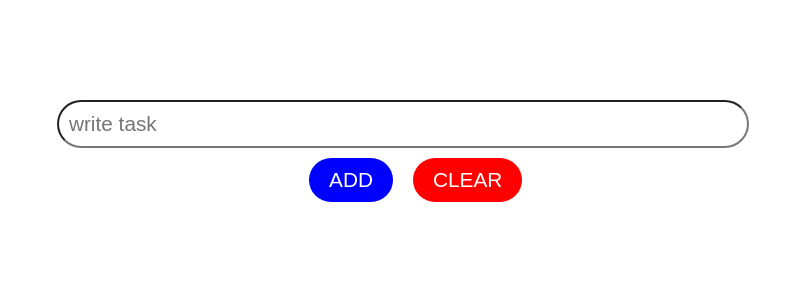
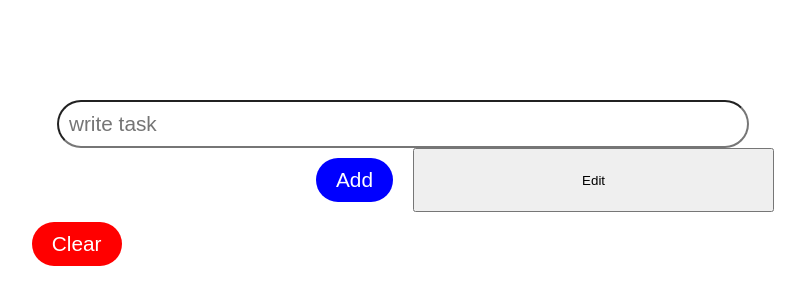
Before and after one commit to riyatiwari1919/TO_DO_List, a plain HTML site: page index.html in a window 1280 px wide. Shown: the whole page, without its empty margins (237-1042 px from the left). Drawn offline with Linux system fonts and the light colour scheme.

Commit message:
Update index.html

```diff
--- a/index.html
+++ b/index.html
@@ -11,8 +11,9 @@
         <div class="input-box">
             <input type="text" class="input" placeholder="write task">
             <div class="btn">
-                <button class="add-btn">ADD</button>
-                <button class="clear-btn">CLEAR</button>
+                <button class="add-btn">Add</button>
+                <button class="update-btn edit-btn">Edit</button>
+                <button class="clear-btn">Clear</button>
             </div>
         </div>
         <div class="task-box">
```
